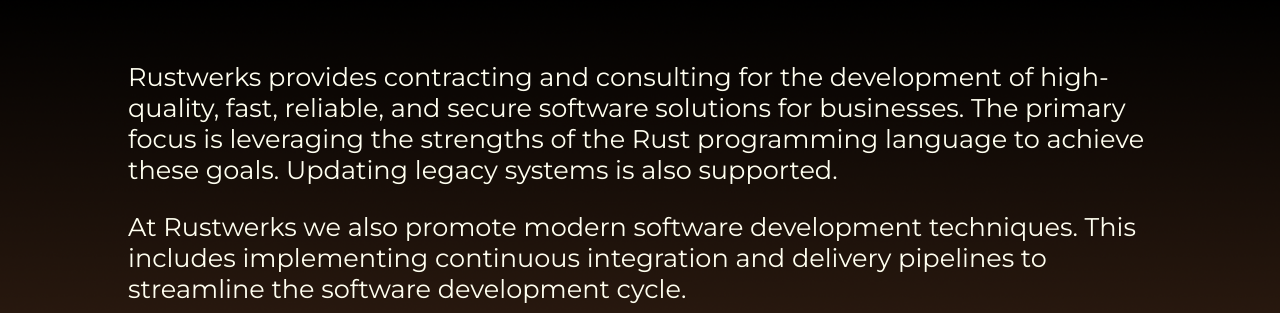
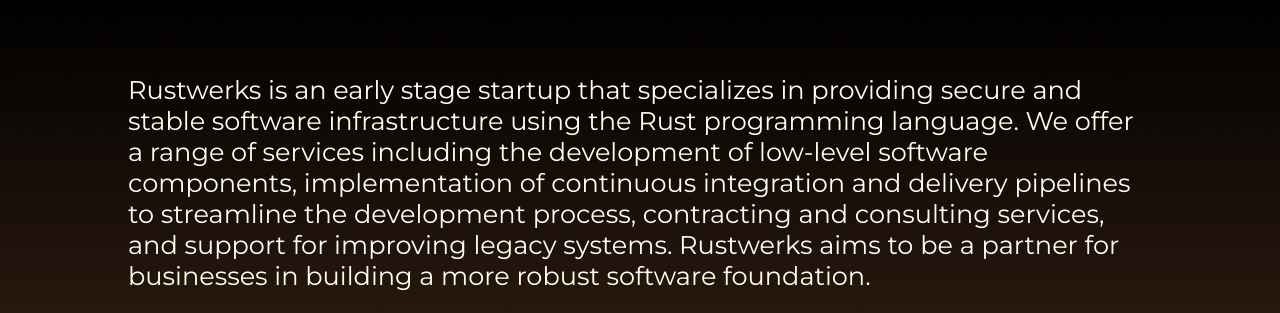
Before and after one commit to rustwerks/rustwerks.github.io, a plain HTML site: page index.html in a window 1280 px wide. Shown: the part 309-622 px from the top of the page. Drawn offline with nearby package versions, Linux system fonts and the light colour scheme.

Commit message:
Clean up the Rustwerks description test to be more concise.

```diff
--- a/index.html
+++ b/index.html
@@ -22,9 +22,7 @@
 	    Harden your software infrastructure.
 	  </div>
 	  <div class="text_body">
-<p>Rustwerks provides contracting and consulting for the development of high-quality, fast, reliable, and secure software solutions for businesses. The primary focus is leveraging the strengths of the Rust programming language to achieve these goals. Updating legacy systems is also supported.</p>
-
-<p>At Rustwerks we also promote modern software development techniques. This includes implementing continuous integration and delivery pipelines to streamline the software development cycle.</p>
+<p>Rustwerks is an early stage startup that specializes in providing secure and stable software infrastructure using the Rust programming language. We offer a range of services including the development of low-level software components, implementation of continuous integration and delivery pipelines to streamline the development process, contracting and consulting services, and support for improving legacy systems. Rustwerks aims to be a partner for businesses in building a more robust software foundation.</p>
 	  </div>
 	  <div class="contact">
 	    Contact us: <a href="mailto:coder.callahan@gmail.com?subject=Mail from rustwerks webpage">coder.callahan@gmail.com</a>
```
